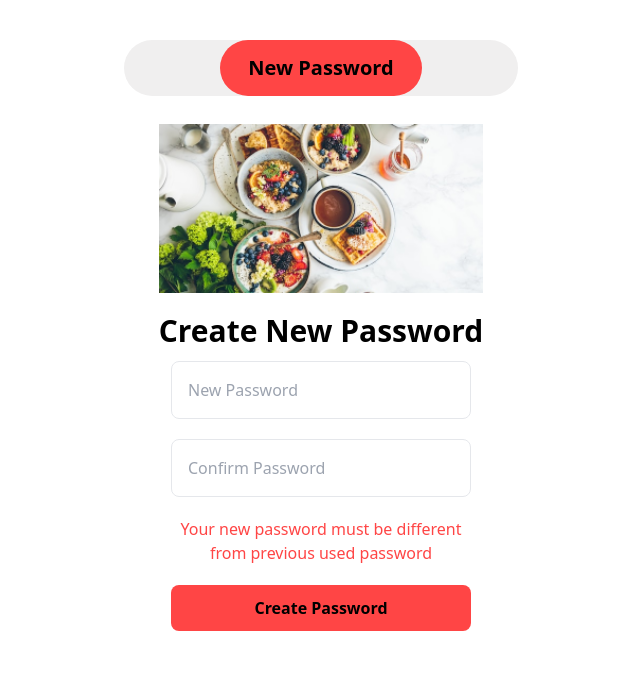
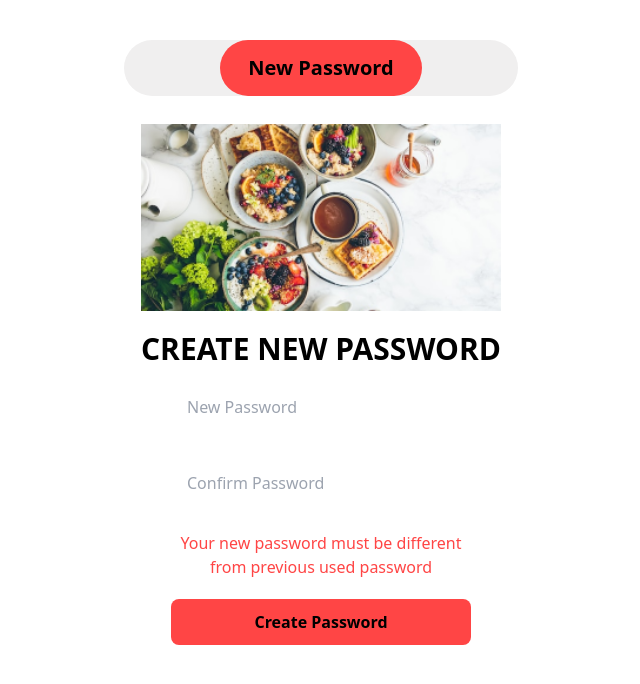
Before and after one commit to Tk-brainCodes/Biu-Food-App, a React (Create React App) app: page /NewPassword in a window 1280 px wide. Shown: the top 684 px of the page, without its empty margins (319-959 px from the left). Built offline with nearby package versions, Linux system fonts and the light colour scheme.

Commit message:
Fix: Change text to uppercase and fixed input

```diff
--- a/src/components/NewPassword/NewPassword.tsx
+++ b/src/components/NewPassword/NewPassword.tsx
@@ -1,7 +1,6 @@
 import React, { useState } from "react";
 import HeadBtn from "../HeadBtn/HeadBtn";
 import NewPassImg from "../../assets/images/NewPassImg.png";
-import { useHistory } from "react-router";
 
 const NewPassword = () => {
   const [password, setPassword] = useState({
@@ -13,15 +12,14 @@ const NewPassword = () => {
     setPassword({ ...password, [e.target.name]: [e.target.value] });
   };
 
-  const history = useHistory();
 
   return (
     <div className='m-auto flex items-center flex-col mt-10'>
       <HeadBtn title='New Password' />
       <div className=''>
         <img src={NewPassImg} alt='FoodImage' className='w-[100%] mt-2' />
-        <h1 className='font-bold capitalize text-center text-[30px] mt-5'>
-          Create New Password
+        <h1 className='font-bold capitalize uppercase text-center text-[30px] mt-5'>
+          CREATE NEW PASSWORD
         </h1>
       </div>
       <div className='grid grid-cols-1 gap-5 w-[300px] mt-3'>
@@ -31,25 +29,21 @@ const NewPassword = () => {
           value={password.newPassword}
           onChange={handlePasswordChange}
           placeholder='New Password'
-          className='py-4 px-4 rounded-lg border outline-none'
+          className='py-4 px-4 rounded-lg  outline-none'
         />
         <input
           type='password'
           name='confirmPassword'
           value={password.confirmPassword}
           onChange={handlePasswordChange}
-          className='py-4 px-4 rounded-lg border outline-none'
+          className='py-4 px-4 rounded-lg  outline-none'
           placeholder='Confirm Password'
         />
         <p className='text-[#FF4545] text-center'>
           Your new password must be different from previous used password
         </p>
         <button
-          className='bg-[#FF4545] px-[3rem] py-[0.7rem] rounded-lg cursor-pointer font-bold'
-          onClick={(e) => {
-            e.preventDefault();
-            history.push("/auth");
-          }}
+          className='bg-[#FF4545] px-[3rem] py-[0.7rem] mb-10 rounded-lg cursor-pointer font-bold'
         >
           Create Password
         </button>
```
